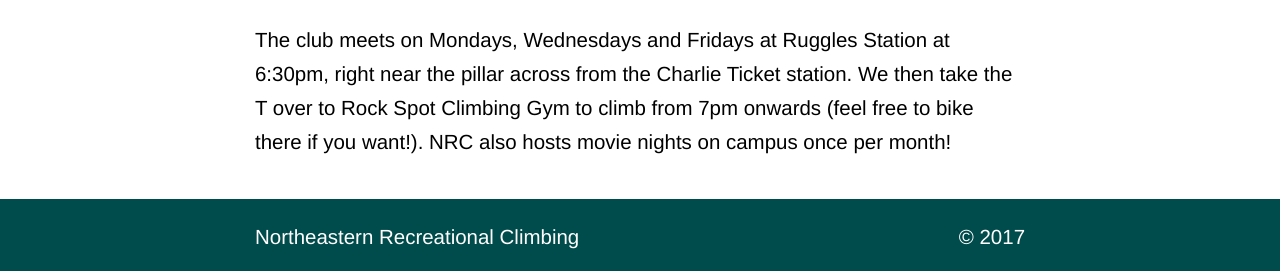
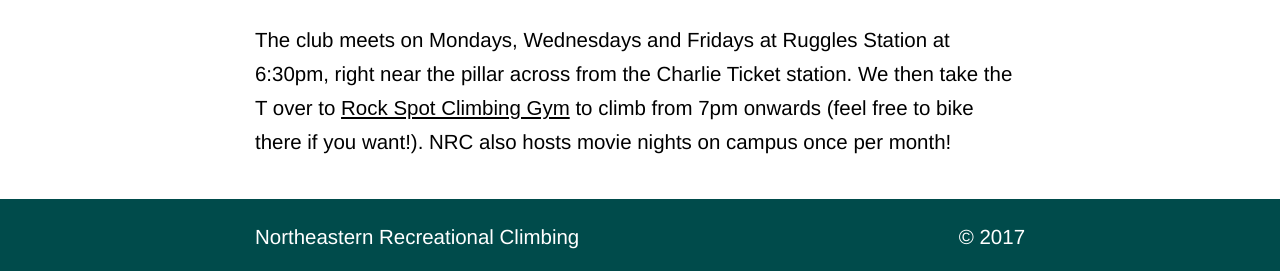
Before and after one commit to NortheasternClimbing/northeasternclimbing.github.io, a Jekyll site: the page built from nrc/index.md, in a window 1280 px wide. Shown: the part 927-1198 px from the top of the page. Built offline with Jekyll 4.4.1, drawn with Linux system fonts in a browser that asks for light colours; some of the changed lines change nothing that is shown.

Commit message:
Added a link from the old page

```diff
--- a/nrc/index.md
+++ b/nrc/index.md
@@ -6,4 +6,4 @@
 
 Northeastern Recreational Climbing (NRC) is an inclusive student organization dedicated to the growth of the climbing community on campus at the recreational level. It is open to all students regardless of grade, gender, skill level, or experience.
 
-The club meets on Mondays, Wednesdays and Fridays at Ruggles Station at 6:30pm, right near the pillar across from the Charlie Ticket station. We then take the T over to Rock Spot Climbing Gym to climb from 7pm onwards (feel free to bike there if you want!). NRC also hosts movie nights on campus once per month!
+The club meets on Mondays, Wednesdays and Fridays at Ruggles Station at 6:30pm, right near the pillar across from the Charlie Ticket station. We then take the T over to [Rock Spot Climbing Gym](https://goo.gl/maps/G2KzuLoaj412) to climb from 7pm onwards (feel free to bike there if you want!). NRC also hosts movie nights on campus once per month!
```
